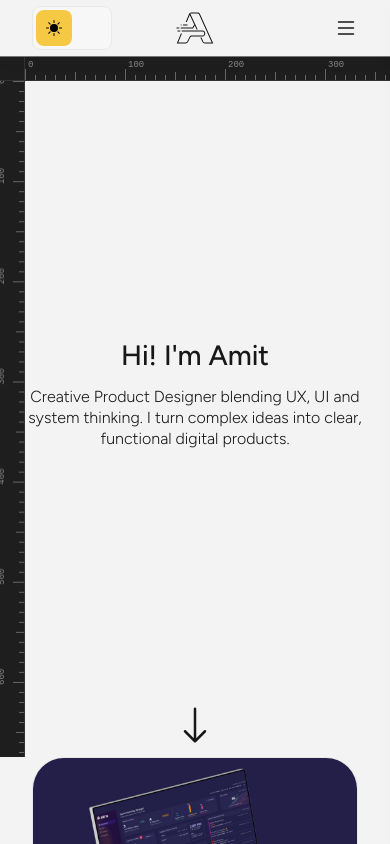
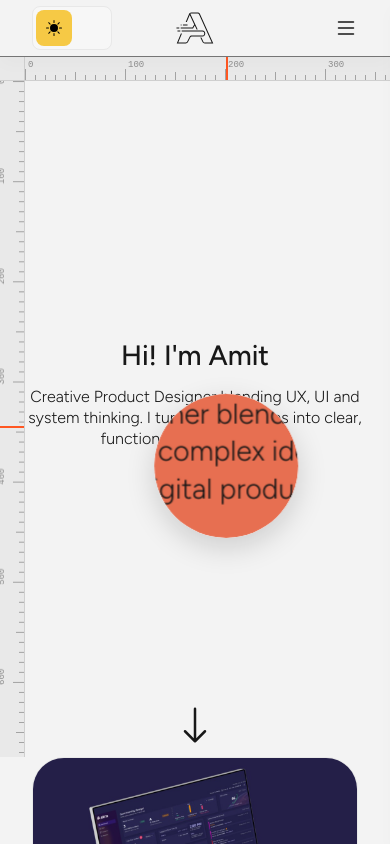
Before and after one commit to amitkedem100/portfolio, a Next.js app: page /portfolio/home in a window 390 px wide. Shown: the top 844 px of the page. Built offline with nearby package versions, Linux system fonts and the light colour scheme; a web font is replaced by a local one.

Commit message:
orange circle behaviour mobile

```diff
--- a/src/app/portfolio/components/PortfolioCursor.css
+++ b/src/app/portfolio/components/PortfolioCursor.css
@@ -134,3 +134,12 @@ html.basilar-project:not([data-cursor-global-accent]) .portfolio-cursor,
 html.saas-project:not([data-cursor-global-accent]) .portfolio-cursor {
   background: var(--cursor-accent, var(--accent));
 }
+
+@media (max-width: 768px) {
+  .portfolio-cursor[data-variant="heroGiant"] {
+    width: 144px;
+    height: 144px;
+    margin-left: -72px;
+    margin-top: -72px;
+  }
+}
--- a/src/app/portfolio/components/PortfolioCursor.tsx
+++ b/src/app/portfolio/components/PortfolioCursor.tsx
@@ -5,30 +5,48 @@ import { useCursorContext } from "../context/CursorContext";
 import "./PortfolioCursor.css";
 
 const DESKTOP_MEDIA = "(min-width: 769px)";
+const MOBILE_MEDIA = "(max-width: 768px)";
 const REDUCED_MOTION_MEDIA = "(prefers-reduced-motion: reduce)";
 const LERP_FACTOR = 0.18;
 const VIEW_PROJECT_CONTENT_DELAY = 180;
 const HERO_GIANT_SCALE = 1.78;
-const HERO_GIANT_RADIUS = 120;
+const HERO_GIANT_RADIUS_DESKTOP = 120;
+const HERO_GIANT_RADIUS_MOBILE = 72;
 const HERO_GIANT_X_OFFSET = 0;
+const MOBILE_HERO_LERP_FACTOR = 0.16;
+const MOBILE_HERO_INITIAL_X_RATIO = 0.58;
+const MOBILE_HERO_INITIAL_Y_RATIO = 0.56;
 
 export function PortfolioCursor() {
   const { variant } = useCursorContext();
   const [isDesktop, setIsDesktop] = useState(false);
+  const [isMobile, setIsMobile] = useState(false);
   const [prefersReducedMotion, setPrefersReducedMotion] = useState(false);
   const [position, setPosition] = useState({ x: 0, y: 0 });
+  const [mobileHeroPosition, setMobileHeroPosition] = useState<{ x: number; y: number } | null>(null);
+  const [mobileHeroTarget, setMobileHeroTarget] = useState<{ x: number; y: number } | null>(null);
   const [isViewProjectContentVisible, setIsViewProjectContentVisible] =
     useState(false);
   const [heroRect, setHeroRect] = useState<DOMRect | null>(null);
   const targetRef = useRef({ x: 0, y: 0 });
   const displayRef = useRef({ x: 0, y: 0 });
   const hasInitialPositionRef = useRef(false);
+  const mobileDisplayRef = useRef<{ x: number; y: number } | null>(null);
+  const mobileTargetRef = useRef<{ x: number; y: number } | null>(null);
   const heroSourceRef = useRef<HTMLElement | null>(null);
   const heroLensSceneRef = useRef<HTMLDivElement | null>(null);
 
   useEffect(() => {
     const mq = window.matchMedia(DESKTOP_MEDIA);
     const handler = () => setIsDesktop(mq.matches);
+    handler();
+    mq.addEventListener("change", handler);
+    return () => mq.removeEventListener("change", handler);
+  }, []);
+
+  useEffect(() => {
+    const mq = window.matchMedia(MOBILE_MEDIA);
+    const handler = () => setIsMobile(mq.matches);
     handler();
     mq.addEventListener("change", handler);
     return () => mq.removeEventListener("change", handler);
@@ -78,6 +96,20 @@ export function PortfolioCursor() {
 
   const isViewProject = variant === "viewProject";
   const isHeroGiant = variant === "heroGiant";
+  const isMobileHeroLensActive = isMobile && mobileHeroPosition !== null;
+  const isHeroLensActive = isHeroGiant || isMobileHeroLensActive;
+
+  const updateHeroLensCssVars = (localPosition: { x: number; y: number } | null) => {
+    const hero = document.querySelector(".home-hero") as HTMLElement | null;
+    if (!hero) return;
+    if (!localPosition) {
+      hero.style.removeProperty("--hero-lens-x");
+      hero.style.removeProperty("--hero-lens-y");
+      return;
+    }
+    hero.style.setProperty("--hero-lens-x", `${localPosition.x}px`);
+    hero.style.setProperty("--hero-lens-y", `${localPosition.y}px`);
+  };
 
   useEffect(() => {
     let timeoutId: number | undefined;
@@ -99,7 +131,7 @@ export function PortfolioCursor() {
   }, [isViewProject]);
 
   useEffect(() => {
-    if (!isDesktop || !isHeroGiant) return;
+    if ((!isDesktop && !isMobile) || !isHeroLensActive) return;
 
     const hero = document.querySelector(".home-hero-inner") as HTMLElement | null;
     heroSourceRef.current = hero;
@@ -116,10 +148,90 @@ export function PortfolioCursor() {
       window.removeEventListener("resize", updateRect);
       window.removeEventListener("scroll", updateRect);
     };
-  }, [isDesktop, isHeroGiant]);
+  }, [isDesktop, isMobile, isHeroLensActive]);
 
   useEffect(() => {
-    if (!isHeroGiant) return;
+    if (!isMobile) return;
+    const hero = document.querySelector(".home-hero-inner") as HTMLElement | null;
+    if (!hero) {
+      mobileDisplayRef.current = null;
+      mobileTargetRef.current = null;
+      setMobileHeroPosition(null);
+      setMobileHeroTarget(null);
+      updateHeroLensCssVars(null);
+      return;
+    }
+
+    const setInitialLensPoint = () => {
+      const rect = hero.getBoundingClientRect();
+      const next = {
+        x: rect.width * MOBILE_HERO_INITIAL_X_RATIO,
+        y: rect.height * MOBILE_HERO_INITIAL_Y_RATIO,
+      };
+      mobileDisplayRef.current = next;
+      mobileTargetRef.current = next;
+      setMobileHeroPosition(next);
+      setMobileHeroTarget(next);
+      updateHeroLensCssVars(next);
+    };
+
+    setInitialLensPoint();
+    window.addEventListener("resize", setInitialLensPoint);
+    return () => {
+      window.removeEventListener("resize", setInitialLensPoint);
+      updateHeroLensCssVars(null);
+    };
+  }, [isMobile]);
+
+  useEffect(() => {
+    if (!isMobile) return;
+    const hero = document.querySelector(".home-hero-inner") as HTMLElement | null;
+    if (!hero) return;
+
+    const onTap = (event: PointerEvent) => {
+      const rect = hero.getBoundingClientRect();
+      const nextTarget = {
+        x: Math.max(0, Math.min(rect.width, event.clientX - rect.left)),
+        y: Math.max(0, Math.min(rect.height, event.clientY - rect.top)),
+      };
+      mobileTargetRef.current = nextTarget;
+      setMobileHeroTarget(nextTarget);
+      if (!mobileDisplayRef.current) {
+        mobileDisplayRef.current = nextTarget;
+        setMobileHeroPosition(nextTarget);
+        updateHeroLensCssVars(nextTarget);
+      }
+    };
+
+    hero.addEventListener("pointerdown", onTap, { passive: true });
+    return () => hero.removeEventListener("pointerdown", onTap);
+  }, [isMobile]);
+
+  useEffect(() => {
+    if (!isMobile || !mobileHeroTarget) return;
+
+    let rafId = 0;
+    const tick = () => {
+      const target = mobileTargetRef.current;
+      const display = mobileDisplayRef.current;
+      if (!target || !display) {
+        rafId = requestAnimationFrame(tick);
+        return;
+      }
+      display.x += (target.x - display.x) * MOBILE_HERO_LERP_FACTOR;
+      display.y += (target.y - display.y) * MOBILE_HERO_LERP_FACTOR;
+      const next = { x: display.x, y: display.y };
+      setMobileHeroPosition(next);
+      updateHeroLensCssVars(next);
+      rafId = requestAnimationFrame(tick);
+    };
+
+    rafId = requestAnimationFrame(tick);
+    return () => cancelAnimationFrame(rafId);
+  }, [isMobile, mobileHeroTarget]);
+
+  useEffect(() => {
+    if (!isHeroLensActive) return;
     const source = heroSourceRef.current;
     const scene = heroLensSceneRef.current;
     if (!source || !scene) return;
@@ -128,26 +240,43 @@ export function PortfolioCursor() {
     const clone = source.cloneNode(true) as HTMLElement;
     clone.classList.add("portfolio-cursor-hero-clone");
     scene.appendChild(clone);
-  }, [isHeroGiant, heroRect]);
+  }, [isHeroLensActive, heroRect]);
 
-  if (!isDesktop || prefersReducedMotion) return null;
+  if (prefersReducedMotion) return null;
+  if (!isDesktop && !isMobileHeroLensActive) return null;
 
-  const heroLocalX = heroRect ? position.x - heroRect.left : 0;
-  const heroLocalY = heroRect ? position.y - heroRect.top : 0;
+  const activeMobilePosition =
+    heroRect && mobileHeroPosition
+      ? {
+          x: heroRect.left + mobileHeroPosition.x,
+          y: heroRect.top + mobileHeroPosition.y,
+        }
+      : null;
+  const activePosition = isDesktop ? position : activeMobilePosition;
+  if (!activePosition) return null;
+  if (!isDesktop && heroRect) {
+    const isHeroVisible = heroRect.bottom > 0 && heroRect.top < window.innerHeight;
+    if (!isHeroVisible) return null;
+  }
+
+  const heroLocalX = heroRect ? activePosition.x - heroRect.left : 0;
+  const heroLocalY = heroRect ? activePosition.y - heroRect.top : 0;
+  const activeHeroGiantRadius = isDesktop ? HERO_GIANT_RADIUS_DESKTOP : HERO_GIANT_RADIUS_MOBILE;
   const heroSceneTranslateX =
-    HERO_GIANT_RADIUS - heroLocalX * HERO_GIANT_SCALE + HERO_GIANT_X_OFFSET;
-  const heroSceneTranslateY = HERO_GIANT_RADIUS - heroLocalY * HERO_GIANT_SCALE;
+    activeHeroGiantRadius - heroLocalX * HERO_GIANT_SCALE + HERO_GIANT_X_OFFSET;
+  const heroSceneTranslateY = activeHeroGiantRadius - heroLocalY * HERO_GIANT_SCALE;
+  const renderedVariant = isHeroLensActive ? "heroGiant" : variant;
 
   return (
     <div
       className="portfolio-cursor"
-      data-variant={variant}
+      data-variant={renderedVariant}
       style={{
-        transform: `translate(${position.x}px, ${position.y}px)`,
+        transform: `translate(${activePosition.x}px, ${activePosition.y}px)`,
       }}
       aria-hidden
     >
-      {isHeroGiant && heroRect && (
+      {isHeroLensActive && heroRect && (
         <div className="portfolio-cursor-hero-lens" aria-hidden>
           <div
             ref={heroLensSceneRef}
@@ -160,7 +289,7 @@ export function PortfolioCursor() {
           />
         </div>
       )}
-      {isViewProject && isViewProjectContentVisible && (
+      {isDesktop && isViewProject && isViewProjectContentVisible && (
         <div className="portfolio-cursor-view-inner">
           <span className="portfolio-cursor-view-label">VIEW PROJECT</span>
           <svg
--- a/src/app/portfolio/home/components/AdditionalWorkSection.css
+++ b/src/app/portfolio/home/components/AdditionalWorkSection.css
@@ -408,7 +408,7 @@ html[data-theme="dark"] .additional-work-modal__media-carousel::before {
   }
 
   .additional-work__card:hover .additional-work__thumb-media {
-    transform: scale(1.22);
+    transform: scale(1.52);
   }
 
   .additional-work__card-tags {
--- a/src/app/portfolio/home/components/HeroRulers.tsx
+++ b/src/app/portfolio/home/components/HeroRulers.tsx
@@ -25,9 +25,19 @@ export function HeroRulers({ hostRef }: HeroRulersProps) {
   const topCanvasRef = useRef<HTMLCanvasElement | null>(null);
   const leftCanvasRef = useRef<HTMLCanvasElement | null>(null);
   const [cursorPosition, setCursorPosition] = useState<{ x: number; y: number } | null>(null);
+  const [isMobile, setIsMobile] = useState(false);
+
+  useEffect(() => {
+    const mq = window.matchMedia("(max-width: 768px)");
+    const handler = () => setIsMobile(mq.matches);
+    handler();
+    mq.addEventListener("change", handler);
+    return () => mq.removeEventListener("change", handler);
+  }, []);
 
   useEffect(() => {
     const host = hostRef.current;
+    const root = document.documentElement;
     const topCanvas = topCanvasRef.current;
     const leftCanvas = leftCanvasRef.current;
     if (!host || !topCanvas || !leftCanvas) return;
@@ -36,22 +46,27 @@ export function HeroRulers({ hostRef }: HeroRulersProps) {
       const rect = host.getBoundingClientRect();
       const topWidth = Math.max(0, rect.width - RULER_SIZE);
       const leftHeight = Math.max(0, rect.height - RULER_SIZE);
+      const styles = getComputedStyle(root);
+      const rulerBg = styles.getPropertyValue("--hero-ruler-bg").trim() || "#1e1e1e";
+      const rulerBorder = styles.getPropertyValue("--hero-ruler-border").trim() || "#333333";
+      const rulerTick = styles.getPropertyValue("--hero-ruler-tick").trim() || "#666666";
+      const rulerLabel = styles.getPropertyValue("--hero-ruler-label").trim() || "#888888";
 
       const topCtx = setupHiDpiCanvas(topCanvas, topWidth, RULER_SIZE);
       const leftCtx = setupHiDpiCanvas(leftCanvas, RULER_SIZE, leftHeight);
       if (!topCtx || !leftCtx) return;
 
       topCtx.clearRect(0, 0, topWidth, RULER_SIZE);
-      topCtx.fillStyle = "#1E1E1E";
+      topCtx.fillStyle = rulerBg;
       topCtx.fillRect(0, 0, topWidth, RULER_SIZE);
-      topCtx.strokeStyle = "#333333";
+      topCtx.strokeStyle = rulerBorder;
       topCtx.beginPath();
       topCtx.moveTo(0, RULER_SIZE - 0.5);
       topCtx.lineTo(topWidth, RULER_SIZE - 0.5);
       topCtx.stroke();
 
-      topCtx.strokeStyle = "#666666";
-      topCtx.fillStyle = "#888888";
+      topCtx.strokeStyle = rulerTick;
+      topCtx.fillStyle = rulerLabel;
       topCtx.font = "9px monospace";
       topCtx.textBaseline = "top";
       for (let x = 0; x <= topWidth; x += STEP) {
@@ -68,16 +83,16 @@ export function HeroRulers({ hostRef }: HeroRulersProps) {
       }
 
       leftCtx.clearRect(0, 0, RULER_SIZE, leftHeight);
-      leftCtx.fillStyle = "#1E1E1E";
+      leftCtx.fillStyle = rulerBg;
       leftCtx.fillRect(0, 0, RULER_SIZE, leftHeight);
-      leftCtx.strokeStyle = "#333333";
+      leftCtx.strokeStyle = rulerBorder;
       leftCtx.beginPath();
       leftCtx.moveTo(RULER_SIZE - 0.5, 0);
       leftCtx.lineTo(RULER_SIZE - 0.5, leftHeight);
       leftCtx.stroke();
 
-      leftCtx.strokeStyle = "#666666";
-      leftCtx.fillStyle = "#888888";
+      leftCtx.strokeStyle = rulerTick;
+      leftCtx.fillStyle = rulerLabel;
       leftCtx.font = "9px monospace";
       for (let y = 0; y <= leftHeight; y += STEP) {
         const is100 = y % 100 === 0;
@@ -101,8 +116,14 @@ export function HeroRulers({ hostRef }: HeroRulersProps) {
     const resizeObserver = new ResizeObserver(drawRulers);
     resizeObserver.observe(host);
     window.addEventListener("resize", drawRulers);
+    const themeObserver = new MutationObserver(drawRulers);
+    themeObserver.observe(root, {
+      attributes: true,
+      attributeFilter: ["data-theme"],
+    });
 
     const onPointerMove = (event: PointerEvent) => {
+      if (isMobile) return;
       const rect = host.getBoundingClientRect();
       const x = event.clientX - rect.left - RULER_SIZE;
       const y = event.clientY - rect.top - RULER_SIZE;
@@ -119,11 +140,37 @@ export function HeroRulers({ hostRef }: HeroRulersProps) {
 
     return () => {
       resizeObserver.disconnect();
+      themeObserver.disconnect();
       window.removeEventListener("resize", drawRulers);
       host.removeEventListener("pointermove", onPointerMove);
       host.removeEventListener("pointerleave", onPointerLeave);
     };
-  }, [hostRef]);
+  }, [hostRef, isMobile]);
+
+  useEffect(() => {
+    const host = hostRef.current;
+    if (!host || !isMobile) return;
+
+    let rafId = 0;
+    const syncFromHeroLens = () => {
+      const styles = getComputedStyle(host);
+      const lensX = parseFloat(styles.getPropertyValue("--hero-lens-x"));
+      const lensY = parseFloat(styles.getPropertyValue("--hero-lens-y"));
+      if (Number.isFinite(lensX) && Number.isFinite(lensY)) {
+        const rect = host.getBoundingClientRect();
+        setCursorPosition({
+          x: Math.max(0, Math.min(rect.width - RULER_SIZE, lensX - RULER_SIZE)),
+          y: Math.max(0, Math.min(rect.height - RULER_SIZE, lensY - RULER_SIZE)),
+        });
+      } else {
+        setCursorPosition(null);
+      }
+      rafId = requestAnimationFrame(syncFromHeroLens);
+    };
+
+    rafId = requestAnimationFrame(syncFromHeroLens);
+    return () => cancelAnimationFrame(rafId);
+  }, [hostRef, isMobile]);
 
   return (
     <div className="hero-rulers" aria-hidden>
--- a/src/app/portfolio/home/components/HomeHero.css
+++ b/src/app/portfolio/home/components/HomeHero.css
@@ -33,6 +33,9 @@
   inset: 0;
   z-index: 2;
   pointer-events: none;
+  --hero-ruler-bg-local: var(--hero-ruler-bg);
+  --hero-ruler-border-local: var(--hero-ruler-border);
+  --hero-ruler-indicator-local: var(--hero-ruler-indicator);
 }
 
 .hero-rulers__corner {
@@ -41,9 +44,9 @@
   left: 0;
   width: 25px;
   height: 25px;
-  background: #1e1e1e;
-  border-right: 1px solid #333333;
-  border-bottom: 1px solid #333333;
+  background: var(--hero-ruler-bg-local);
+  border-right: 1px solid var(--hero-ruler-border-local);
+  border-bottom: 1px solid var(--hero-ruler-border-local);
 }
 
 .hero-rulers__top {
@@ -53,8 +56,8 @@
   right: 0;
   height: 25px;
   overflow: hidden;
-  background: #1e1e1e;
-  border-bottom: 1px solid #333333;
+  background: var(--hero-ruler-bg-local);
+  border-bottom: 1px solid var(--hero-ruler-border-local);
 }
 
 .hero-rulers__left {
@@ -64,8 +67,8 @@
   bottom: 0;
   width: 25px;
   overflow: hidden;
-  background: #1e1e1e;
-  border-right: 1px solid #333333;
+  background: var(--hero-ruler-bg-local);
+  border-right: 1px solid var(--hero-ruler-border-local);
 }
 
 .hero-rulers__top canvas,
@@ -75,19 +78,26 @@
 
 .hero-rulers__indicator {
   position: absolute;
-  background: #ff5722;
-  box-shadow: 0 0 8px rgba(255, 87, 34, 0.6);
+  background: var(--hero-ruler-indicator-local);
 }
 
 .hero-rulers__indicator--x {
   top: 0;
-  width: 1px;
+  width: 2px;
   height: 100%;
 }
 
 .hero-rulers__indicator--y {
   left: 0;
   width: 100%;
+  height: 2px;
+}
+
+html[data-theme="dark"] .hero-rulers__indicator--x {
+  width: 1px;
+}
+
+html[data-theme="dark"] .hero-rulers__indicator--y {
   height: 1px;
 }
 
```
Also changed, not shown: src/app/globals.css (+12 -0 lines).
